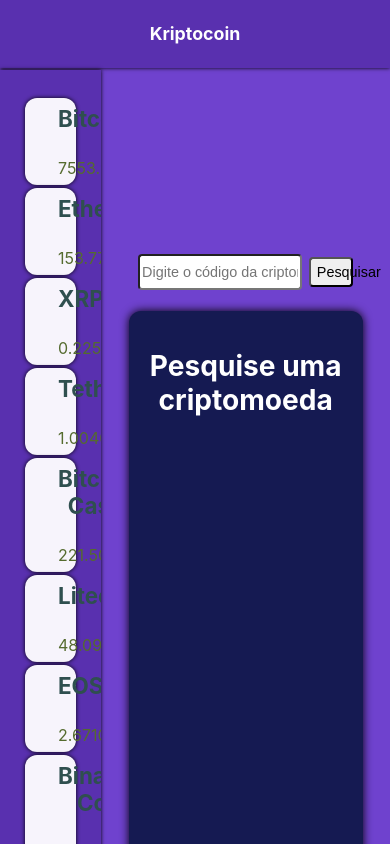
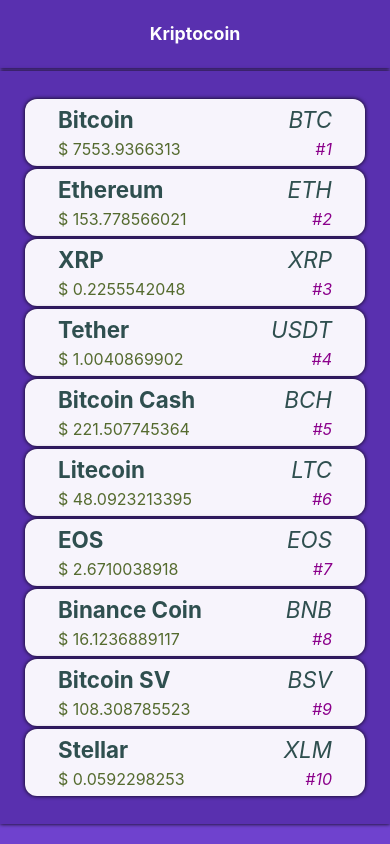
Before and after one commit to MarioMatheus/kriptocoin, a React (Create React App) app in the folder frontend/: page / in a window 390 px wide. Shown: the top 844 px of the page. Built offline with nearby package versions, Linux system fonts and the light colour scheme; the HTML template or start-up script is replaced by a standard one.

Commit message:
Styling over and over again, added responsivity to page

```diff
--- a/frontend/src/App.css
+++ b/frontend/src/App.css
@@ -9,6 +9,7 @@
   -webkit-box-shadow: 0 0 4px #000;
   height: 8vh;
   display: flex;
+  flex-wrap: wrap;
   flex-direction: column;
   align-items: center;
   justify-content: center;
@@ -24,19 +25,30 @@
 .App-container {
   width: 100%;
   display: flex;
-  align-items: center;
+  flex-wrap: wrap;
+  align-items: flex-start;
   justify-content: flex-start;
 }
 
 .BiggestList {
-  width: 26%;
-  margin-top: 2px;
+  min-width: 350px;
+  width: 25%;
+  height: 100%;
+  margin-top: 3px;
   box-shadow: 0 0 4px #000;
   -webkit-box-shadow: 0 0 4px #000;
 }
 
 .CurrencySearch {
-  width: 60%;
+  width: 95%;
+  max-width: 850px;
+  height: 100%;
   /* margin-left: 42px; */
   margin: auto;
 }
+
+@media screen and (max-width: 1200px) {
+  .BiggestList {
+    width: 100%;
+  }
+}
--- a/frontend/src/components/CurrenciesList/CurrencyList.css
+++ b/frontend/src/components/CurrenciesList/CurrencyList.css
@@ -1,5 +1,5 @@
 .CurrencyListContainer {
-  height: 100%;
+  height: inherit;
   overflow-y: auto;
   padding: 25px;
   background-color: #5930AF;
--- a/frontend/src/components/CurrencyCard/CurrencyCard.css
+++ b/frontend/src/components/CurrencyCard/CurrencyCard.css
@@ -2,7 +2,9 @@
   border-radius: 12px;
   box-shadow: 0 0 10px #000;
   -webkit-box-shadow: 0 0 10px #000;
-  height: 72vh;
+  /* height: 72vh; */
+  overflow-y: auto;
+  min-height: 550px;
   margin-top: 24px;
   padding: 10px;
   background-color: #151A52;
@@ -18,6 +20,7 @@
   width: 100%;
   margin-top: 50pt;
   display: flex;
+  flex-wrap: wrap;
   align-content: center;
   justify-content: space-around;
   font-size: 1.5em;
@@ -49,11 +52,11 @@
 }
 
 .CurrencyInfoPrice .TransactionInfo {
-  margin-top: 100pt;
+  margin-top: 90pt;
 }
 
 .CurrencyInfoTransaction .TransactionInfo {
-  margin-top: 100pt;
+  margin-top: 90pt;
 }
 
 .CurrencyInfoTransaction {
--- a/frontend/src/components/CurrencyItem/CurrencyItem.css
+++ b/frontend/src/components/CurrencyItem/CurrencyItem.css
@@ -5,6 +5,7 @@
   padding: 1px;
   background-color: #F7F4FC;
   color: darkslategrey;
+  min-width: 280px;
 }
 
 .RowContent {
```
